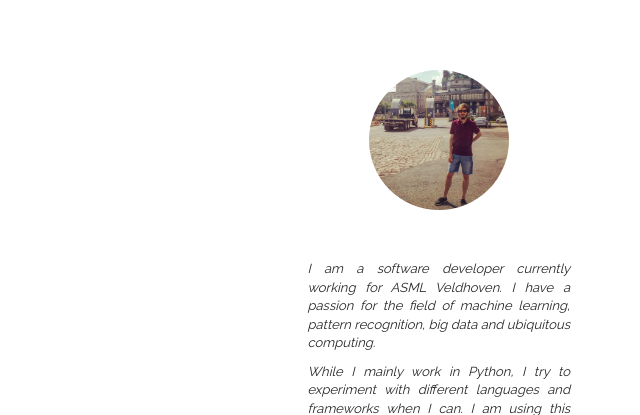
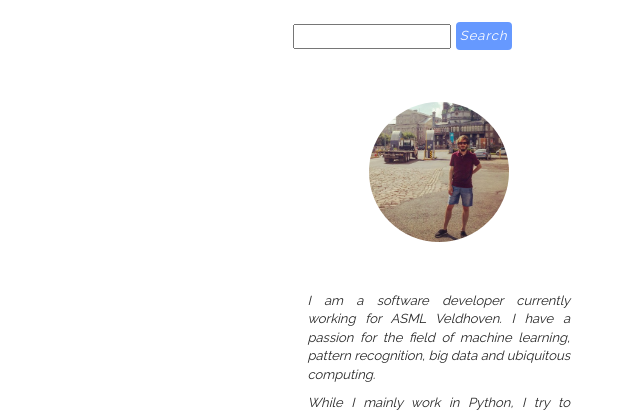
Before and after one commit to jitsejan/homepage-django, a Django app: page / in a window 1280 px wide. Shown: the part 92-507 px from the top of the page, without its empty margins (640-1280 px from the left). Run offline with Django 3.2, Linux system fonts and the light colour scheme; data that the repository does not hold is empty; parts of the project's set-up code (start-up, migrations or seed data) failed here and were passed over; some libraries are stand-ins or nearby versions.

Commit message:
Add simple search

```diff
--- a/blog/urls.py
+++ b/blog/urls.py
@@ -12,6 +12,7 @@ urlpatterns = [
     url(r'^projects', views.ProjectIndex.as_view(), name="projects_url"),
     url(r'^photos', views.PhotoIndex.as_view(), name="photos_url"),
     url(r'^graphs', views.Graph.as_view(), name="graph"),
+    url(r'^search/', views.search, name="search_url"),
     url(r'^(?P<slug>\S+)$', views.BlogDetail.as_view(), name="entry_detail"),
     url(r'^$', views.BlogIndex.as_view(), name="home_url"),
 ]
--- a/blog/views.py
+++ b/blog/views.py
@@ -1,6 +1,10 @@
 # History
 #
 # 2016-08-09 Add PhotoIndex
+
+# System imports
+import operator
+from django.db.models import Q
 
 from django.shortcuts import render
 from django.views import generic
@@ -88,3 +92,20 @@ class Graph(generic.TemplateView):
         context['graph'] = div
 
         return context
+
+def search(request):
+    query_string = ''
+    found_entries = None
+    if ('q' in request.GET) and request.GET['q'].strip():
+        queryset = models.Entry.objects.order_by('-created')
+        query = request.GET['q']
+        query_list = query.split()
+        queryset = queryset.filter(
+            reduce(operator.and_,
+                   (Q(title__icontains=q) for q in query_list)) |
+            reduce(operator.and_,
+                   (Q(body__icontains=q) for q in query_list))
+        )
+        return render(request, 'search.html', { 'query_string': query, 'posts': queryset })
+    else:
+        return render(request, 'search.html', { 'query_string': 'Null', 'found_entries': 'Enter a search term' })
--- a/static/css/blog.css
+++ b/static/css/blog.css
@@ -43,6 +43,20 @@ a:hover{
 
 p.meta{
 	font-size: x-small;
+}
+
+
+.btncls{
+    margin: 2px;
+    background-color:rgb(102,153,255);
+    border: #2e6da4;
+    color: #fff;
+    letter-spacing: 1px;
+    padding: 4px 4px;
+    font-weight: normal;
+    border-radius: 4px;
+    line-height: 1.5;
+    text-decoration:none
 }
 
 .img-div img{
--- a/templates/base.html
+++ b/templates/base.html
@@ -8,7 +8,13 @@
     <div id="wrap">
     {% include "navbar.html" %}
     <div class="container">
-      <div class="row">
+        <div class="row searchdiv hidden-lg hidden-md hidden-sm">
+            <form id="searchform" action="{% url 'search_url' %}" method="get">
+                <input type="text" name="q" type="text"/>
+                <button type="button" onclick="searchform.submit()" class="btncls">Search</button>
+            </form>
+        </div><!-- /.row -->
+        <div class="row">
         <div class="col-sm-9 blog-main">
           {% block blog_entries %} {% endblock %}
           {% if is_paginated %}
@@ -18,14 +24,19 @@
             </ul>
           {% endif %}
         </div><!-- /.blog-main -->
-
         <div class="col-sm-3 col-sm-offset-0 blog-sidebar">
           <div class="sidebar-module sidebar-module-inset about-me">
+            <div class="row searchdiv hidden-xs">
+                <form id="searchform" action="{% url 'search_url' %}" method="get">
+                    <input type="text" name="q" type="text"/>
+                    <button type="button" onclick="searchform.submit()" class="btncls">Search</button>
+                </form>
+            </div><!-- /.row -->
             <div class="img-div">
               <img src="{% static "images/JJ_Montreal.png" %}" />
             </div>
             <p>
-	             I am a software developer currently working for ASML Veldhoven. I have a passion for the field of machine learning,
+	           I am a software developer currently working for ASML Veldhoven. I have a passion for the field of machine learning,
                pattern recognition, big data and ubiquitous computing.
             </p>
             <p>
```
Also changed, not shown: templates/search.html (added, +34 -0 lines).
